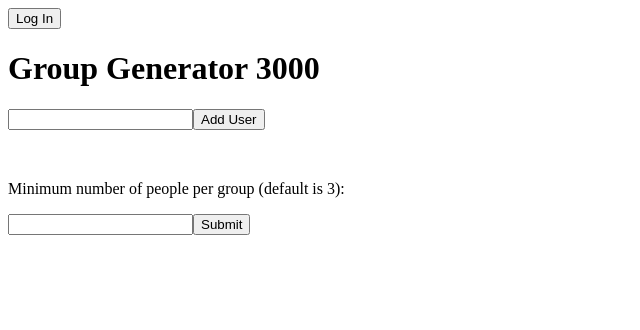
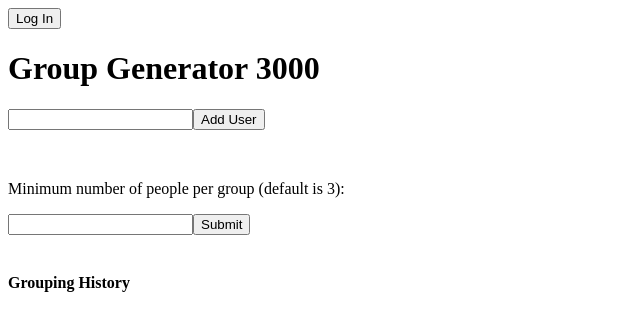
Before and after one commit to jennclee/GroupGenerator3000, a React app: page / in a window 1280 px wide. Shown: the top 330 px of the page, without its empty margins (0-640 px from the left). Built offline with nearby package versions, Linux system fonts and the light colour scheme; the HTML template or start-up script is replaced by a standard one.

Commit message:
Add generator history component

```diff
--- a/client/src/app.jsx
+++ b/client/src/app.jsx
@@ -4,6 +4,7 @@ import AddUser from './components/AddUser.jsx';
 import GroupList from './components/GroupList.jsx';
 import CreateGroups from './components/CreateGroups.jsx';
 import Groups from './components/Groups.jsx';
+import History from './components/History.jsx';
 
 // const axios = require('axios');
 
@@ -29,8 +30,11 @@ class Main extends React.Component {
   }
 
   handleOnCreate(newGroup) {
+    const updatedHistory = this.state.history.slice();
+    updatedHistory.push(newGroup);
     this.setState({
-      groups: newGroup
+      groups: newGroup,
+      history: updatedHistory
     });
   }
 
@@ -46,18 +50,21 @@ class Main extends React.Component {
 
   render() {
     return (
-      <div>
+      <div className="container">
         <div className="navbar">
           <button onClick={this.handleOnLogin} type="submit">Log In</button>
           <h1>Group Generator 3000</h1>
-          <AddUser add={this.handleOnAdd} />
         </div>
         <div className="content">
+          <AddUser add={this.handleOnAdd} />
           <GroupList names={this.state.users} delete={this.handleOnRemove} />
           <br />
           <CreateGroups names={this.state.users} create={this.handleOnCreate} />
           <br />
           <Groups groups={this.state.groups} />
+        </div>
+        <div className="sidebar">
+          <History groups={this.state.history} />
         </div>
       </div>
     );
--- /dev/null
+++ b/client/src/components/History.jsx
@@ -0,0 +1,19 @@
+import React from 'react';
+import User from './User.jsx';
+
+export default class History extends React.Component {
+  constructor(props) {
+    super(props);
+  }
+
+  render() {
+    return (
+      <div className="history">
+        <h4>Grouping History</h4>
+        {this.props.groups.map((group, index) => (
+          <User key={index} group={group} num={index} />
+        ))}
+      </div>
+    );
+  }
+}
```
